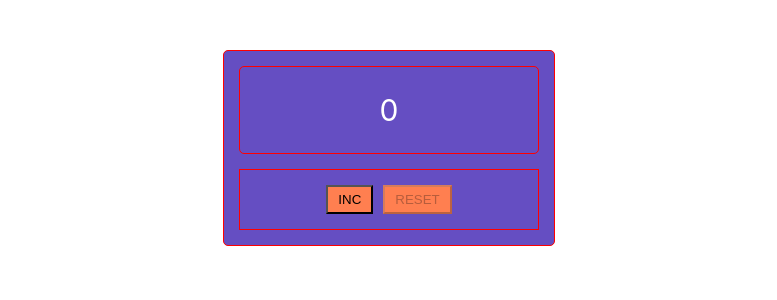
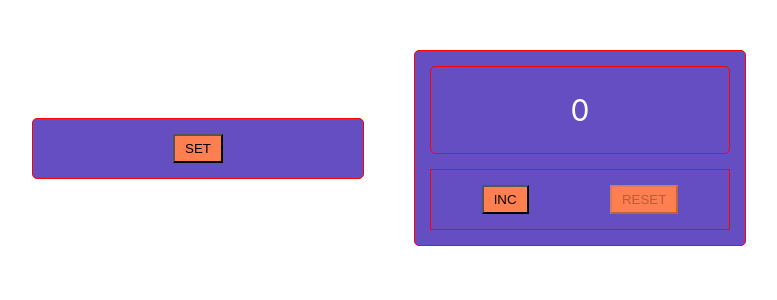
Before and after one commit to ivanrussui/counter, a React (Create React App) app: page / in a window 1280 px wide. Shown: the top 300 px of the page, without its empty margins (251-1028 px from the left). Built offline with nearby package versions, Linux system fonts and the light colour scheme.

Commit message:
примитивно реализовано сохранение и считывание инфы из локал стораж

```diff
--- a/src/App.css
+++ b/src/App.css
@@ -1,10 +1,26 @@
 .Container {
+  display: flex;
+  /*flex-direction: column;*/
+  gap: 50px;
+  margin: 50px auto;
+  /*text-align: center;*/
+  justify-content: center;
+  align-items: center;
+  /*max-width: 300px;*/
+  /*background: #654ec2;*/
+  /*border: 1px solid red;*/
+  /*color: white;*/
+  /*border-radius: 5px;*/
+  /*padding: 15px;*/
+}
+
+.Counter, .CounterSettings {
   display: flex;
   flex-direction: column;
   gap: 15px;
-  margin: 50px auto;
+  /*margin: 50px auto;*/
   text-align: center;
-  max-width: 300px;
+  width: 300px;
   background: #654ec2;
   border: 1px solid red;
   color: white;
@@ -18,13 +34,13 @@
   border-radius: 5px;
 }
 
-.Counter {
+.CounterValue {
   color: white;
   font-size: 30px;
   /*padding: 2px;*/
 }
 
-.RedCounter {
+.RedCounterValue {
   color: red;
   font-weight: bold;
 }
@@ -39,7 +55,9 @@
 }
 
 .Button {
+  margin: auto;
   cursor: pointer;
   background: coral;
   padding: 5px 10px;
+  max-width: 100px;
 }
--- a/src/App.tsx
+++ b/src/App.tsx
@@ -1,10 +1,11 @@
 import React, { useEffect, useState } from 'react';
 import './App.css';
-import { Monitor } from './components/Monitor';
-import { Buttons } from './components/Buttons';
+import { Counter } from './components/Counter';
+import { CounterSettings } from './components/CounterSettings';
 
 function App() {
   const [ count, setCount ] = useState(0)
+  const [ storage, setStorage ] = useState(count)
 
   useEffect(() => {
     getFromLocalStorageHandler()
@@ -12,16 +13,19 @@ function App() {
 
   useEffect(() => {
     setToLocalStorageHandler()
-  }, [ count ])
+  }, [ storage ])
 
   const nameInc = 'INC'
   const nameReset = 'RESET'
+  const nameSet = 'SET'
 
   const incrementCount = () => {
     count < 5 && setCount(count + 1)
+    // count < 5 && setCount(count + 1)
   }
 
   const resetCount = () => setCount(0)
+
 
   const setToLocalStorageHandler = () => {
     localStorage.setItem('key', JSON.stringify(count))
@@ -33,6 +37,7 @@ function App() {
     if (countAsString) {
       let newCount = JSON.parse(countAsString)
       setCount(newCount)
+      setStorage(newCount)
     }
   }
 
@@ -48,15 +53,24 @@ function App() {
   return (
       <div className="App">
         <div className="Container">
-          <Monitor count={count} />
-          <Buttons incrementCount={incrementCount}
+          <CounterSettings nameSet={nameSet}
+                           setToLocalStorageHandler={setToLocalStorageHandler}
+          />
+          <Counter count={count}
+                   incrementCount={incrementCount}
                    resetCount={resetCount}
                    nameInc={nameInc}
                    nameReset={nameReset}
-                   count={count}
-              // setToLocalStorageHandler={setToLocalStorageHandler}
-              // getFromLocalStorageHandler={getFromLocalStorageHandler}
           />
+          {/*<Monitor count={count} />*/}
+          {/*<Buttons incrementCount={incrementCount}*/}
+          {/*         resetCount={resetCount}*/}
+          {/*         nameInc={nameInc}*/}
+          {/*         nameReset={nameReset}*/}
+          {/*         count={count}*/}
+          {/*    // setToLocalStorageHandler={setToLocalStorageHandler}*/}
+          {/*    // getFromLocalStorageHandler={getFromLocalStorageHandler}*/}
+          {/*/>*/}
           {/*<button onClick={setToLocalStorageHandler}>setToLocalStorage</button>*/}
           {/*<button onClick={getFromLocalStorageHandler}>getFromLocalStorage</button>*/}
           {/*<button onClick={clearLocalStorageHandler}>clearLocalStorage</button>*/}
--- /dev/null
+++ b/src/components/Counter.tsx
@@ -0,0 +1,25 @@
+import React from 'react';
+import { Monitor } from './Monitor';
+import { Buttons } from './Buttons';
+
+type PropsType = {
+  count: number
+  incrementCount: () => void
+  resetCount: () => void
+  nameInc: string
+  nameReset: string
+}
+
+export const Counter = (props: PropsType) => {
+  return (
+      <div className={'Counter'}>
+        <Monitor count={props.count} />
+        <Buttons incrementCount={props.incrementCount}
+                 resetCount={props.resetCount}
+                 nameInc={props.nameInc}
+                 nameReset={props.nameReset}
+                 count={props.count}
+        />
+      </div>
+  );
+}
--- /dev/null
+++ b/src/components/CounterSettings.tsx
@@ -0,0 +1,24 @@
+import React from 'react';
+import { SuperButton } from './SuperButton';
+
+type PropsType = {
+  // count: number
+  // incrementCount: () => void
+  // resetCount: () => void
+  // nameInc: string
+  nameSet: string
+  setToLocalStorageHandler: () => void
+}
+
+export const CounterSettings = (props: PropsType) => {
+  return (
+      <div className={'CounterSettings'}>
+        {/*<Monitor count={props.count} />*/}
+        <SuperButton name={props.nameSet}
+                     callBack={props.setToLocalStorageHandler}
+                     // callBack={incrementCount}
+
+        />
+      </div>
+  );
+}
--- a/src/components/Monitor.tsx
+++ b/src/components/Monitor.tsx
@@ -2,10 +2,10 @@ type PropsType = {
   count: number
 }
 
-export const Monitor = ({ count, ...props }: PropsType) => {
+export const Monitor = ({ count }: PropsType) => {
   const countCondition = count === 5
-  const classColors = `
-  ${countCondition ? "Counter + RedCounter" : 'Counter'}`
+  const classColors = `${countCondition ? "CounterValue + RedCounterValue" : 'CounterValue'}`
+
   return (
       <div className={'Monitor'}>
         <div className={classColors}>{count}</div>
--- a/src/components/SuperButton.tsx
+++ b/src/components/SuperButton.tsx
@@ -4,10 +4,7 @@ type PropsType = {
   disabled?: boolean
 }
 
-export const SuperButton = ({
-                              callBack, name,
-                              disabled, ...props
-                            }: PropsType) => {
+export const SuperButton = ({ callBack, name, disabled }: PropsType) => {
   return (
       <button disabled={disabled} className={'Button'} onClick={callBack}>{name}</button>
   )
```
